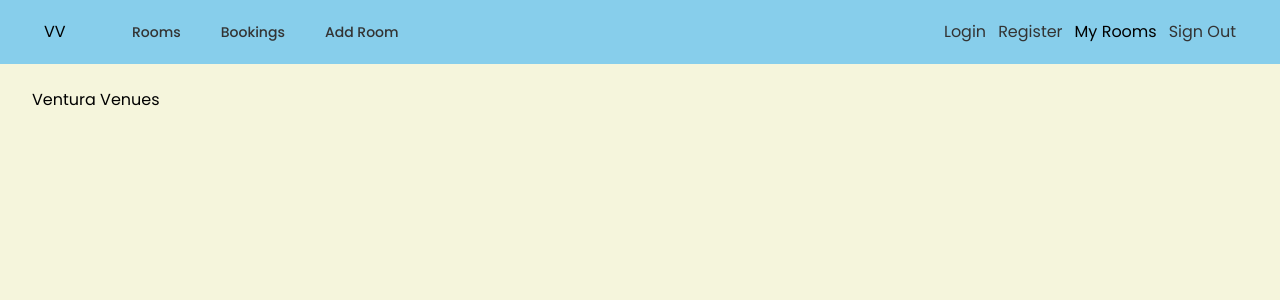
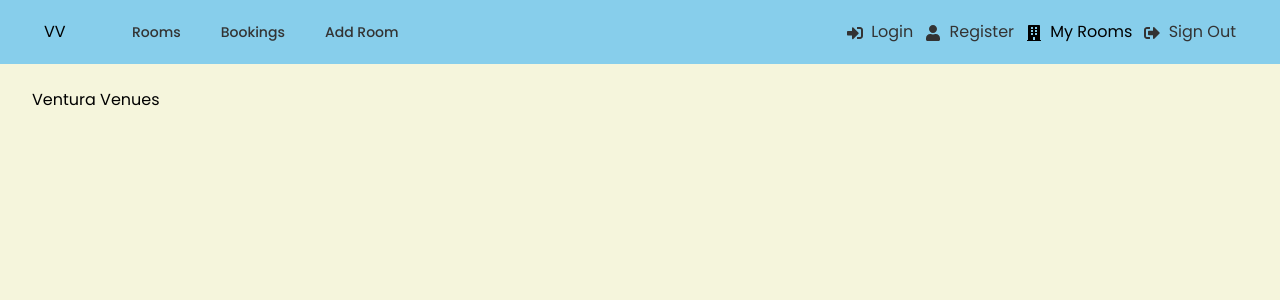
Before and after one commit to Nimira43/Ventura, a Next.js app: page / in a window 1280 px wide. Shown: the top 300 px of the page. Built offline with nearby package versions, Linux system fonts and the light colour scheme.

Commit message:
Finished off Header for now

```diff
--- a/components/Header.jsx
+++ b/components/Header.jsx
@@ -1,4 +1,5 @@
 import Link from 'next/link'
+import { FaUser, FaSignInAlt, FaSignOutAlt, FaBuilding } from 'react-icons/fa'
 
 const Header = () => {
   return (
@@ -38,22 +39,22 @@ const Header = () => {
                 href="login.html"
                 className="mr-3 text-[#333] hover:text-[#2947be]"
               >
-                <i className="fa fa-sign-in"></i> Login
+                <FaSignInAlt className='inline mr-1'/> Login
               </Link>
               <Link
                 href="register.html"
                 className="mr-3 text-[#333] hover:text-[#2947be]"
               >
-                <i className="fa fa-user"></i> Register
+                <FaUser className='inline mr-1'/> Register
               </Link>
               <Link href="my-rooms.html">
-                <i className="fa fa-building"></i> My Rooms
+                <FaBuilding className='inline mr-1'/> My Rooms
               </Link>
               <Link
                 href="login.html"
                 className="mx-3 text-[#333] hover:text-[#2947be]"
               >
-                <i className="fa fa-sign-out"></i> Sign Out
+                <FaSignOutAlt className='inline mr-1'/> Sign Out
               </Link>
             </div>
           </div>
--- a/package.json
+++ b/package.json
@@ -9,9 +9,10 @@
     "lint": "next lint"
   },
   "dependencies": {
+    "next": "14.2.15",
     "react": "^18",
     "react-dom": "^18",
-    "next": "14.2.15"
+    "react-icons": "^5.3.0"
   },
   "devDependencies": {
     "postcss": "^8",
```
Also changed, not shown: 1 other file (tests, documents, lock files or other folders).
